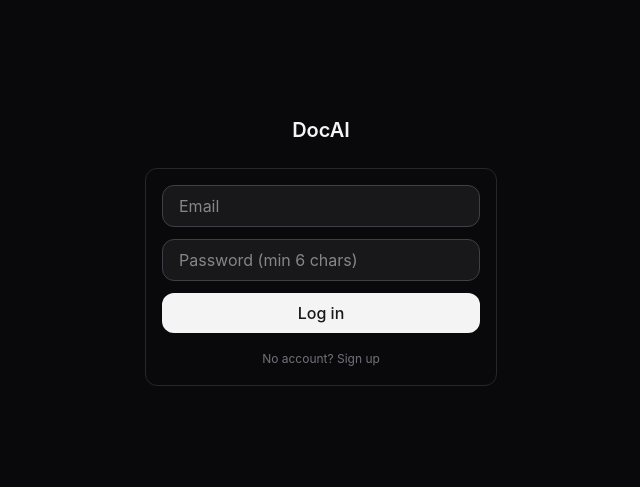
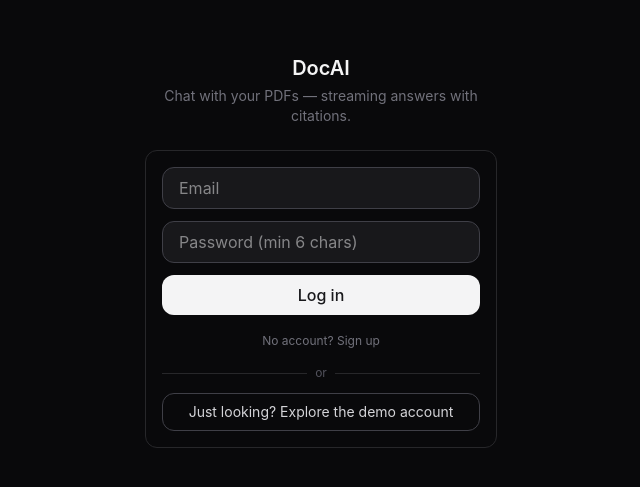
Before and after one commit to saif-al-dir/docai, a Next.js app: page /login in a window 1280 px wide. Shown: the part 149-636 px from the top of the page, without its empty margins (319-959 px from the left). Built offline with nearby package versions, Linux system fonts and the light colour scheme.

Commit message:
feat: one-click demo account access on login page

```diff
--- a/app/login/page.js
+++ b/app/login/page.js
@@ -3,6 +3,12 @@
 import { useState } from 'react'
 import { useRouter } from 'next/navigation'
 import { createClient } from '@/lib/supabase/client'
+
+// Demo account — public by design. Cost abuse is bounded by the per-user
+// rate limiter (20 messages/hour). Recruiters get instant access without
+// reading the README first.
+const DEMO_EMAIL = 'demo@example.com'
+const DEMO_PASSWORD = 'Password123'
 
 export default function LoginPage() {
   const [email, setEmail] = useState('')
@@ -12,17 +18,11 @@ export default function LoginPage() {
   const [busy, setBusy] = useState(false)
   const router = useRouter()
 
-  async function onSubmit(e) {
-    e.preventDefault()
+  async function signIn(email, password) {
     setBusy(true)
     setError(null)
     const supabase = createClient()
-
-    const { error } =
-      mode === 'login'
-        ? await supabase.auth.signInWithPassword({ email, password })
-        : await supabase.auth.signUp({ email, password })
-
+    const { error } = await supabase.auth.signInWithPassword({ email, password })
     if (error) {
       setError(error.message)
       setBusy(false)
@@ -32,9 +32,36 @@ export default function LoginPage() {
     router.refresh()
   }
 
+  async function onSubmit(e) {
+    e.preventDefault()
+    if (mode === 'login') {
+      await signIn(email, password)
+      return
+    }
+    setBusy(true)
+    setError(null)
+    const supabase = createClient()
+    const { error } = await supabase.auth.signUp({ email, password })
+    if (error) {
+      setError(error.message)
+      setBusy(false)
+      return
+    }
+    router.push('/')
+    router.refresh()
+  }
+
+  async function tryDemo(e) {
+    e.preventDefault()
+    await signIn(DEMO_EMAIL, DEMO_PASSWORD)
+  }
+
   return (
     <main className="mx-auto flex min-h-screen max-w-sm flex-col justify-center px-4">
-      <h1 className="mb-6 text-center text-xl font-semibold">DocAI</h1>
+      <h1 className="mb-1 text-center text-xl font-semibold">DocAI</h1>
+      <p className="mb-6 text-center text-sm text-zinc-500">
+        Chat with your PDFs — streaming answers with citations.
+      </p>
 
       <form onSubmit={onSubmit} className="space-y-3 rounded-xl border border-zinc-800 p-4">
         <input
@@ -68,6 +95,22 @@ export default function LoginPage() {
         >
           {mode === 'login' ? 'No account? Sign up' : 'Have an account? Log in'}
         </button>
+
+        <div className="flex items-center gap-2 pt-1 text-xs text-zinc-600">
+          <span className="h-px flex-1 bg-zinc-800" />
+          or
+          <span className="h-px flex-1 bg-zinc-800" />
+        </div>
+
+        <button
+          type="button"
+          onClick={tryDemo}
+          disabled={busy}
+          className="w-full rounded-xl border border-zinc-700 px-4 py-2 text-sm text-zinc-300 hover:border-zinc-500 disabled:opacity-40"
+        >
+          Just looking? Explore the demo account
+        </button>
+
         {error && <p className="text-center text-xs text-red-400">{error}</p>}
       </form>
     </main>
```
